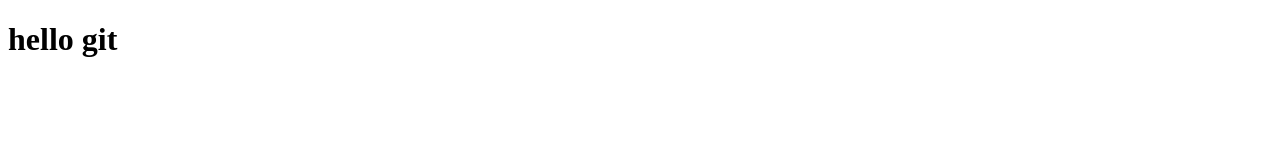
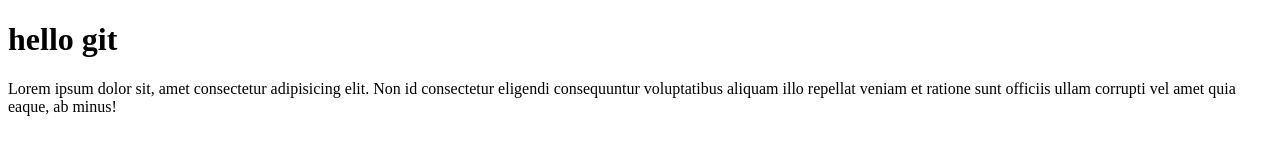
Before and after one commit to solast/first_p, a plain HTML site: page index.html in a window 1280 px wide. Drawn offline with Linux system fonts and the light colour scheme.

Commit message:
>git commit

```diff
--- a/index.html
+++ b/index.html
@@ -7,5 +7,6 @@
 </head>
 <body>
     <h1>hello git</h1>
+    <p>Lorem ipsum dolor sit, amet consectetur adipisicing elit. Non id consectetur eligendi consequuntur voluptatibus aliquam illo repellat veniam et ratione sunt officiis ullam corrupti vel amet quia eaque, ab minus!</p>
 </body>
 </html>
```
